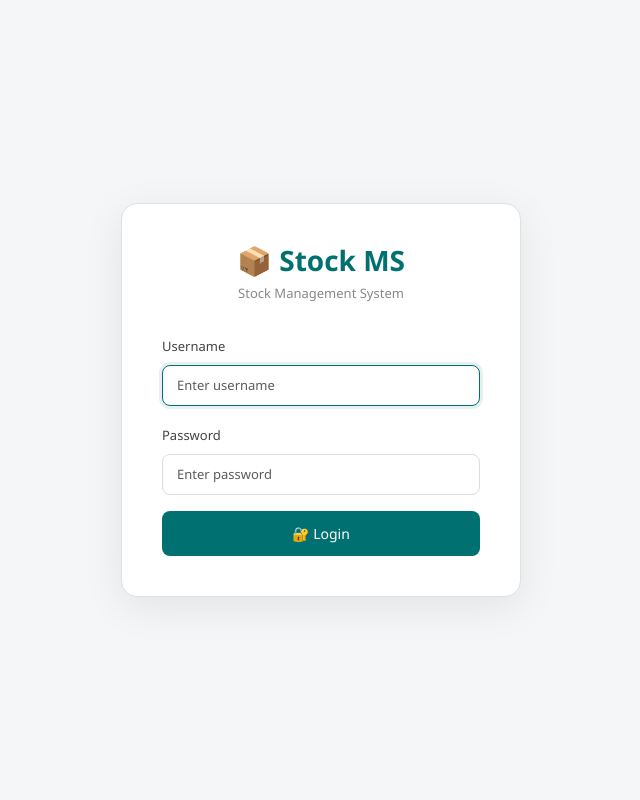
After one commit to Oporicita/stock_mini, a Django app: page /login/ in a window 1280 px wide. The commit adds this page. Shown: the whole page, without its empty margins (319-959 px from the left). Run offline with Django 5.2, Linux system fonts and the light colour scheme.

Commit message:
Added login page and logout button

```diff
--- a/config/settings.py
+++ b/config/settings.py
@@ -73,3 +73,8 @@ USE_TZ = True
 STATIC_URL = 'static/'
 
 DEFAULT_AUTO_FIELD = 'django.db.models.BigAutoField'
+
+
+LOGIN_URL = '/login/'
+LOGIN_REDIRECT_URL = '/'
+LOGOUT_REDIRECT_URL = '/login/'
--- a/config/urls.py
+++ b/config/urls.py
@@ -1,8 +1,11 @@
 from django.contrib import admin
 from django.urls import path, include
+from django.contrib.auth import views as auth_views
 
 urlpatterns = [
     path('admin/', admin.site.urls),
+    path('login/', auth_views.LoginView.as_view(), name='login'),
+    path('logout/', auth_views.LogoutView.as_view(next_page='/login/'), name='logout'),
     path('', include('dashboard.urls')),
     path('products/', include('products.urls')),
     path('suppliers/', include('suppliers.urls')),
--- /dev/null
+++ b/templates/registration/login.html
@@ -0,0 +1,43 @@
+<!DOCTYPE html>
+<html>
+<head>
+    <title>Login - Stock Management System</title>
+    <link href="https://cdn.jsdelivr.net/npm/bootstrap@5.3.3/dist/css/bootstrap.min.css" rel="stylesheet">
+    <style>
+        body{background:#f4f6f8;font-family:'Segoe UI',sans-serif;display:flex;align-items:center;justify-content:center;min-height:100vh;margin:0;}
+        .login-card{background:white;border-radius:16px;padding:40px;width:100%;max-width:400px;border:0.5px solid #e0e0e0;box-shadow:0 10px 40px rgba(0,0,0,0.08);}
+        .login-logo{text-align:center;margin-bottom:30px;}
+        .login-logo h1{font-size:28px;font-weight:700;color:#007070;margin:0;}
+        .login-logo p{color:#888;font-size:13px;margin:6px 0 0;}
+        .form-label{font-size:13px;font-weight:500;color:#444;}
+        .form-control{border-radius:8px;border:0.5px solid #ddd;font-size:13px;padding:10px 14px;}
+        .form-control:focus{border-color:#007070;box-shadow:0 0 0 3px rgba(0,112,112,0.1);outline:none;}
+        .btn-login{background:#007070;border:none;color:white;padding:12px;border-radius:8px;font-size:14px;font-weight:500;width:100%;transition:all 0.2s;}
+        .btn-login:hover{background:#005f5f;transform:translateY(-1px);}
+        .error{background:#fdecea;color:#c0392b;padding:10px 14px;border-radius:8px;font-size:13px;margin-bottom:16px;}
+    </style>
+</head>
+<body>
+    <div class="login-card">
+        <div class="login-logo">
+            <h1>📦 Stock MS</h1>
+            <p>Stock Management System</p>
+        </div>
+        {% if form.errors %}
+        <div class="error">❌ Wrong username or password. Please try again.</div>
+        {% endif %}
+        <form method="POST">
+            {% csrf_token %}
+            <div class="mb-3">
+                <label class="form-label">Username</label>
+                <input type="text" name="username" class="form-control" placeholder="Enter username" required autofocus>
+            </div>
+            <div class="mb-3">
+                <label class="form-label">Password</label>
+                <input type="password" name="password" class="form-control" placeholder="Enter password" required>
+            </div>
+            <button type="submit" class="btn-login">🔐 Login</button>
+        </form>
+    </div>
+</body>
+</html>
```
Also changed, not shown: dashboard/views.py (+2 -5 lines), templates/base.html (+9 -9 lines).
